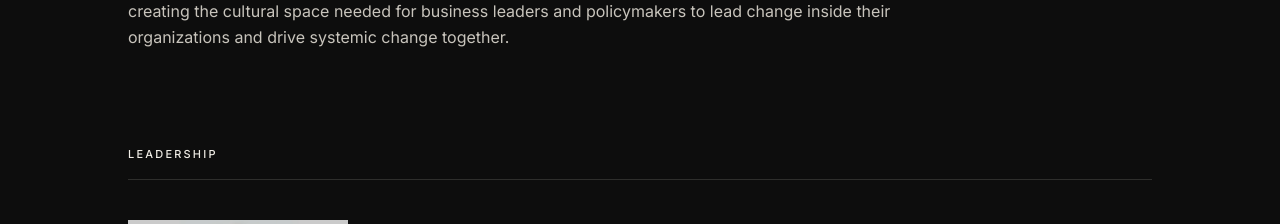
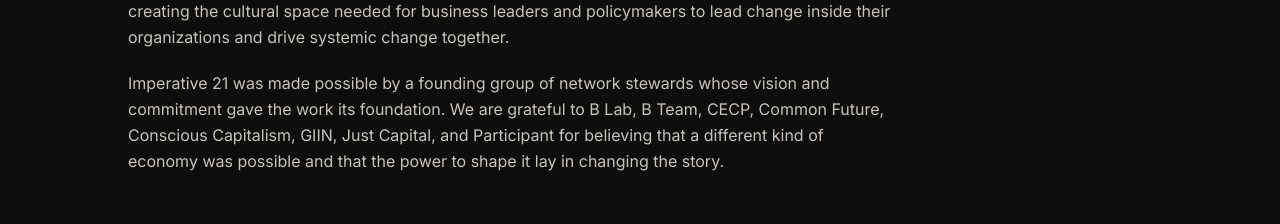
Before and after one commit to akiravnakahara/imperative21-website, a Next.js app: page /about in a window 1280 px wide. Shown: the part 664-888 px from the top of the page. Built offline with nearby package versions, Linux system fonts and the light colour scheme.

Commit message:
Add founding network stewards paragraph to About intro
Co-Authored-By: Claude Sonnet 4.6 <noreply@anthropic.com>

```diff
--- a/app/about/page.tsx
+++ b/app/about/page.tsx
@@ -65,11 +65,18 @@ export default function About() {
               </Link>
               {" "}of a just economy that creates shared wellbeing on a healthy planet.
             </p>
-            <p className="text-[16px] text-[#C8C4BC] leading-relaxed">
+            <p className="text-[16px] text-[#C8C4BC] leading-relaxed mb-5">
               Across the global network, Imperative 21 coordinated partners around
               a consistent set of values, creating the cultural space needed for
               business leaders and policymakers to lead change inside their
               organizations and drive systemic change together.
+            </p>
+            <p className="text-[16px] text-[#C8C4BC] leading-relaxed">
+              Imperative 21 was made possible by a founding group of network stewards
+              whose vision and commitment gave the work its foundation. We are grateful
+              to B Lab, B Team, CECP, Common Future, Conscious Capitalism, GIIN, Just
+              Capital, and Participant for believing that a different kind of economy
+              was possible and that the power to shape it lay in changing the story.
             </p>
           </section>
 
```
